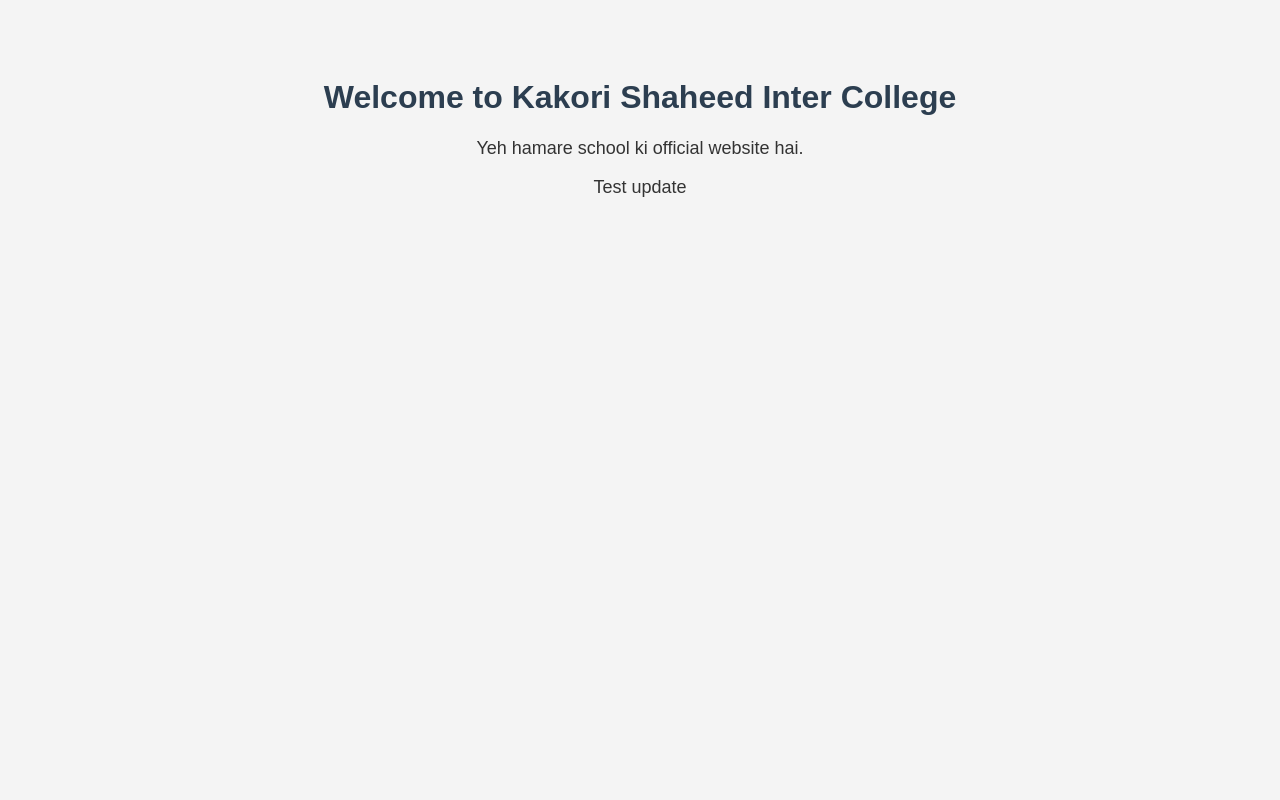
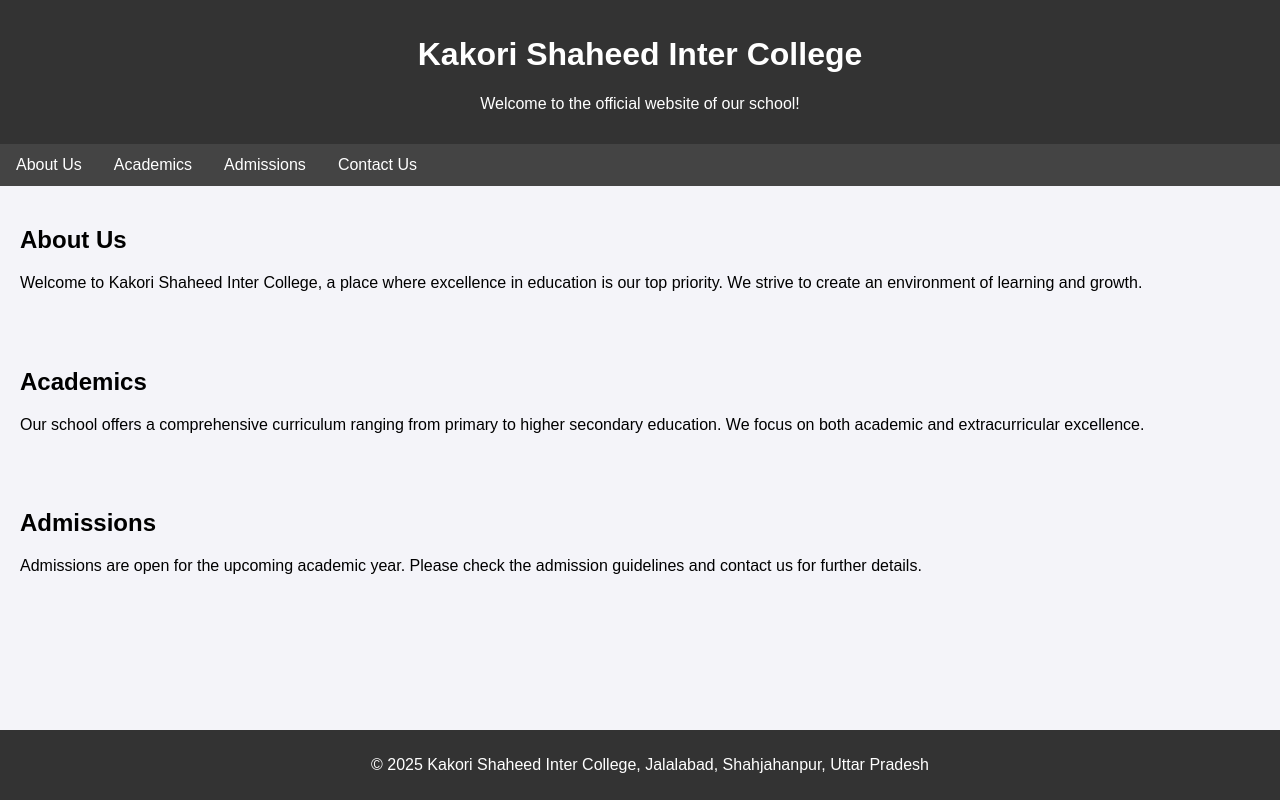
Before and after one commit to ksic85/Kakori-Shaheed-Inter-College, a plain HTML site: page index.html in a window 1280 px wide. Drawn offline with Linux system fonts and the light colour scheme.

Commit message:
Update index.html

```diff
--- a/index.html
+++ b/index.html
@@ -1,26 +1,83 @@
 <!DOCTYPE html>
-<html>
+<html lang="en">
 <head>
+    <meta charset="UTF-8">
+    <meta name="viewport" content="width=device-width, initial-scale=1.0">
     <title>Kakori Shaheed Inter College</title>
     <style>
         body {
             font-family: Arial, sans-serif;
-      background-color: #f4f4f4;
+            margin: 0;
+            padding: 0;
+            background-color: #f4f4f9;
+        }
+        header {
+            background-color: #333;
+            color: white;
+            padding: 15px;
             text-align: center;
-      padding-top: 50px;
         }
-    h1 {
-      color: #2c3e50;
+        nav {
+            background-color: #444;
+            overflow: hidden;
         }
-    p {
-      font-size: 18px;
-      color: #333;
+        nav a {
+            float: left;
+            padding: 12px 16px;
+            text-decoration: none;
+            color: white;
+            text-align: center;
+        }
+        nav a:hover {
+            background-color: #ddd;
+            color: black;
+        }
+        section {
+            padding: 20px;
+        }
+        footer {
+            text-align: center;
+            padding: 10px;
+            background-color: #333;
+            color: white;
+            position: fixed;
+            width: 100%;
+            bottom: 0;
         }
     </style>
 </head>
 <body>
-  <h1>Welcome to Kakori Shaheed Inter College</h1>
-  <p>Yeh hamare school ki official website hai.</p>
-  <p>Test update</p>
+
+    <header>
+        <h1>Kakori Shaheed Inter College</h1>
+        <p>Welcome to the official website of our school!</p>
+    </header>
+
+    <nav>
+        <a href="#about">About Us</a>
+        <a href="#academics">Academics</a>
+        <a href="#admissions">Admissions</a>
+        <a href="#contact">Contact Us</a>
+    </nav>
+
+    <section id="about">
+        <h2>About Us</h2>
+        <p>Welcome to Kakori Shaheed Inter College, a place where excellence in education is our top priority. We strive to create an environment of learning and growth.</p>
+    </section>
+
+    <section id="academics">
+        <h2>Academics</h2>
+        <p>Our school offers a comprehensive curriculum ranging from primary to higher secondary education. We focus on both academic and extracurricular excellence.</p>
+    </section>
+
+    <section id="admissions">
+        <h2>Admissions</h2>
+        <p>Admissions are open for the upcoming academic year. Please check the admission guidelines and contact us for further details.</p>
+    </section>
+
+    <footer>
+        <p>&copy; 2025 Kakori Shaheed Inter College, Jalalabad, Shahjahanpur, Uttar Pradesh</p>
+    </footer>
+
 </body>
 </html>
```
Lines whose indentation alone changed are shown as unchanged.
